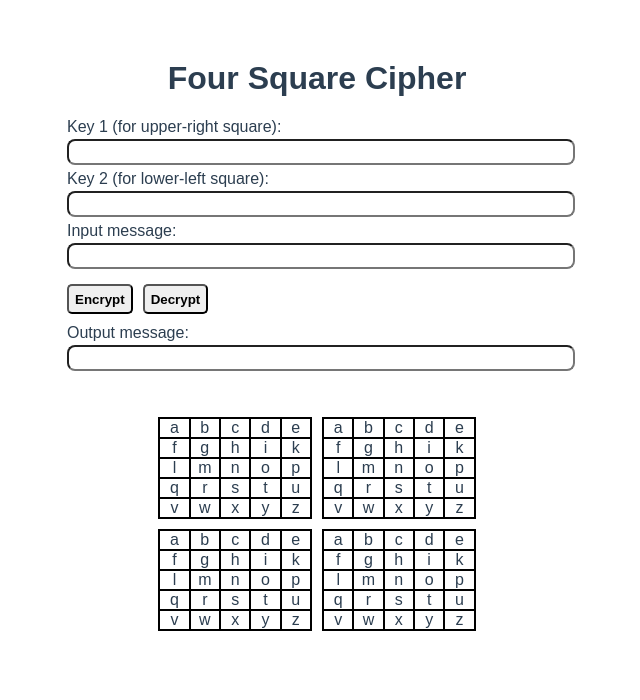
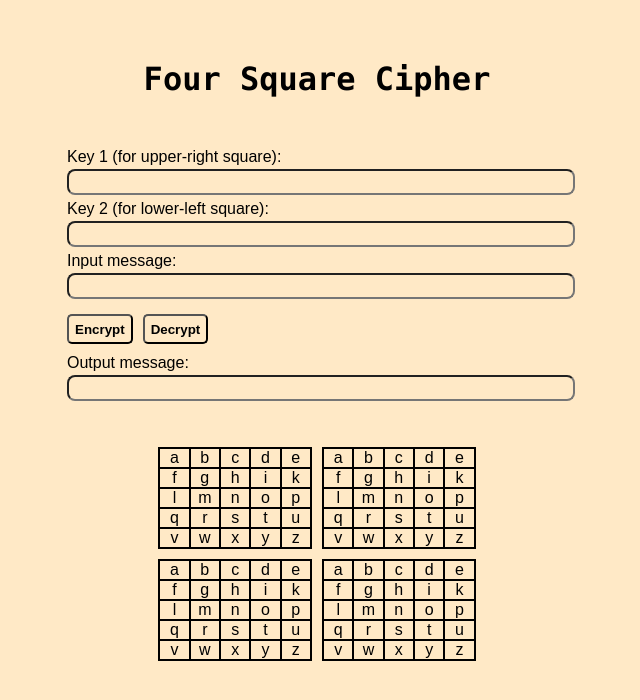
Before and after one commit to LucAndre91/four-square-cipher, a Vue app: page / in a window 1280 px wide. Shown: the top 700 px of the page, without its empty margins (323-963 px from the left). Built offline with nearby package versions, Linux system fonts and the light colour scheme.

Commit message:
change font and background color

```diff
--- a/src/App.vue
+++ b/src/App.vue
@@ -16,12 +16,14 @@ export default {
 </script>
 
 <style>
+*{
+ background-color:rgb(255, 233, 198);
+}
 #app {
   font-family: Arial, Helvetica, Arial, sans-serif;
   -webkit-font-smoothing: antialiased;
   -moz-osx-font-smoothing: grayscale;
   text-align: center;
-  color: #2c3e50;
   margin-top: 60px;
 }
 </style>
--- a/src/components/Cipher.vue
+++ b/src/components/Cipher.vue
@@ -1,7 +1,7 @@
 <template>
   <div class="hello">
     <div class="container">
-      <h1>Four Square Cipher</h1>
+      <h1 class="title">Four Square Cipher</h1>
       <div class="form">
         <label>Key 1 (for upper-right square): </label>
         <input v-model="key1" @input="createSquareOne"/>
@@ -236,6 +236,11 @@ export default {
 
 <!-- Add "scoped" attribute to limit CSS to this component only -->
 <style scoped>
+.title {
+  font-family: 'Lucida Console', Courier, monospace;
+  margin-bottom: 50px;
+  /* color: rgb(233, 141, 118); */
+}
 .form {
   margin: auto;
   width: 500px;
```
